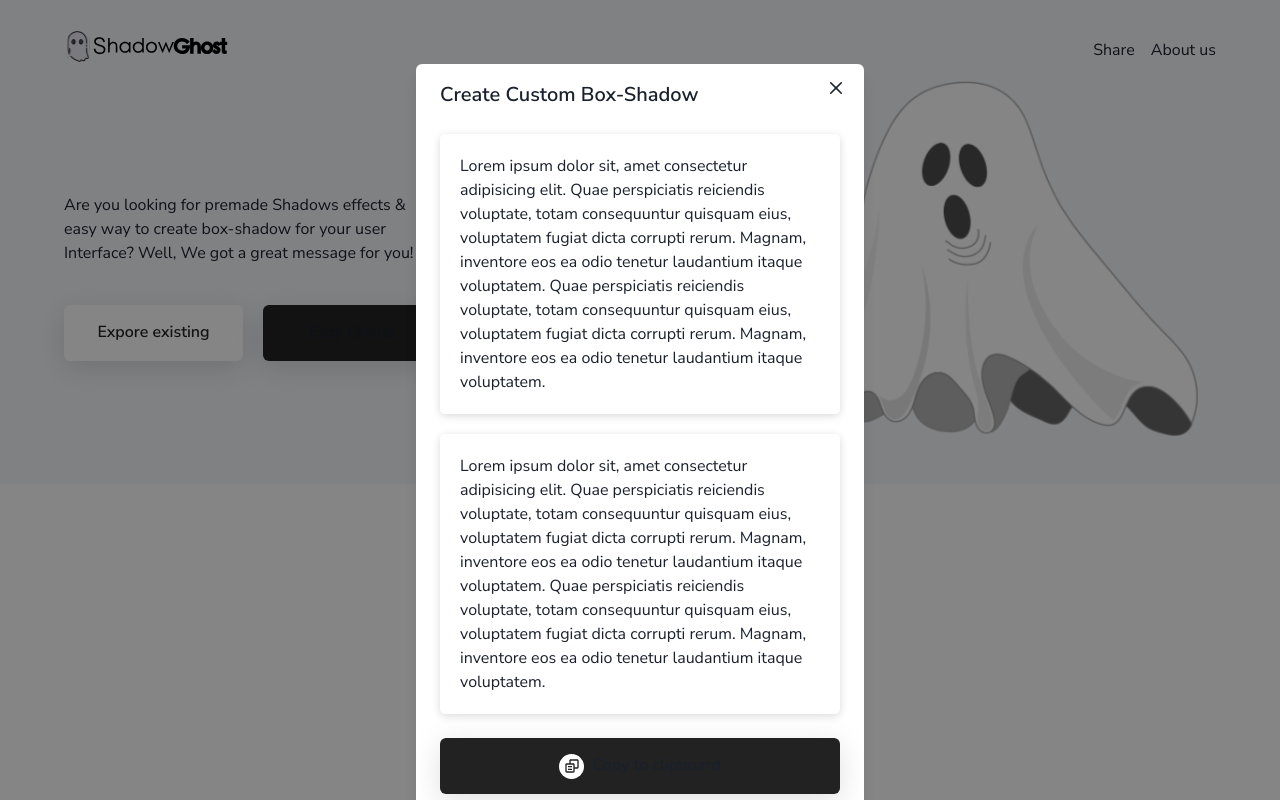
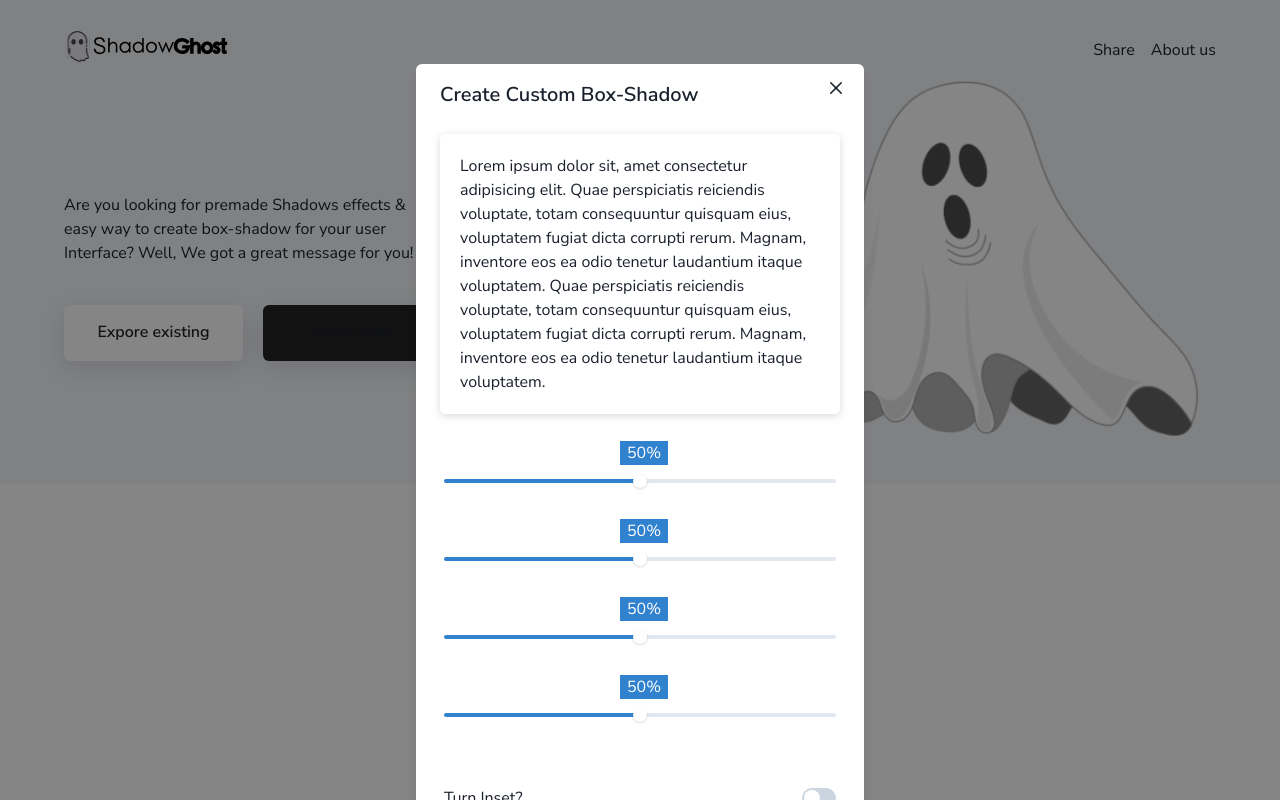
Before and after one commit to TyperGuy/shadowghost, a Next.js app: page / in a window 1280 px wide. Both pictures are taken after a click on the button "Eazy Create". Built offline with nearby package versions, Linux system fonts and the light colour scheme.

Commit message:
feat : add slider component

```diff
--- a/views/call2action/index.tsx
+++ b/views/call2action/index.tsx
@@ -1,11 +1,36 @@
-import { Box, Button, Flex, Img, Modal, ModalBody, ModalCloseButton, ModalContent, ModalFooter, ModalHeader, ModalOverlay, Text, useDisclosure, useToast } from "@chakra-ui/react";
+import {
+  Box,
+  Button,
+  Flex,
+  FormControl,
+  FormLabel,
+  Heading,
+  Img,
+  Modal,
+  ModalBody,
+  ModalCloseButton,
+  ModalContent,
+  ModalFooter,
+  ModalHeader,
+  ModalOverlay,
+  Slider,
+  SliderFilledTrack,
+  SliderMark,
+  SliderThumb,
+  SliderTrack,
+  Switch,
+  Text,
+  useDisclosure,
+  useToast,
+} from "@chakra-ui/react";
 import type { NextPage } from "next";
 import Styles from "./Call2Action.module.scss";
-import {BiCopyAlt as Copy} from 'react-icons/bi';
-
+import { BiCopyAlt as Copy } from "react-icons/bi";
+import { useState } from "react";
 
 export const Call2Action: NextPage = () => {
   const { isOpen, onOpen, onClose } = useDisclosure();
+  const [sliderValue, setSliderValue] = useState(50);
   const toast = useToast();
   return (
     <>
@@ -13,15 +38,19 @@ export const Call2Action: NextPage = () => {
         <div className={Styles.innerContainer}>
           <Flex direction="column" gap={10}>
             <Text maxW={378}>
-        Are you looking for premade Shadows effects & easy way to
-        create box-shadow for your user Interface? Well, We got a great message for you!
+              Are you looking for premade Shadows effects & easy way to create
+              box-shadow for your user Interface? Well, We got a great message
+              for you!
             </Text>
-        <Flex gap={5}className={Styles.buttonContainer}>
+            <Flex gap={5} className={Styles.buttonContainer}>
               <Button className={Styles.button}> Expore existing</Button>
-          <Button onClick={onOpen} className={Styles.button}> Eazy Create</Button>
+              <Button onClick={onOpen} className={Styles.button}>
+                {" "}
+                Eazy Create
+              </Button>
             </Flex>
           </Flex>
-      <Img className={Styles.img} src="/ghost.png"/>
+          <Img className={Styles.img} src="/ghost.png" />
         </div>
       </div>
       <Modal isOpen={isOpen} onClose={onClose}>
@@ -30,36 +59,118 @@ export const Call2Action: NextPage = () => {
           <ModalHeader>Create Custom Box-Shadow</ModalHeader>
           <ModalCloseButton />
           <ModalBody>
-            <Flex direction="column" gap={5}>
-              <Flex borderRadius={5} padding={5} boxShadow=" rgba(0, 0, 0, 0.15) 0px 2px 8px;">
+            <Flex direction="column" gap={10}>
+              <Flex
+                borderRadius={5}
+                padding={5}
+                boxShadow=" rgba(0, 0, 0, 0.15) 0px 2px 8px;"
+              >
                 <Text>
-                  Lorem ipsum dolor sit, amet consectetur
-                  adipisicing elit. Quae perspiciatis reiciendis
-                  voluptate, totam consequuntur quisquam eius,
-                  voluptatem fugiat dicta corrupti rerum. Magnam,
-                  inventore eos ea odio tenetur laudantium itaque
-                  voluptatem.
-                  Quae perspiciatis reiciendis
-                  voluptate, totam consequuntur quisquam eius,
-                  voluptatem fugiat dicta corrupti rerum. Magnam,
-                  inventore eos ea odio tenetur laudantium itaque
-                  voluptatem.
+                  Lorem ipsum dolor sit, amet consectetur adipisicing elit. Quae
+                  perspiciatis reiciendis voluptate, totam consequuntur quisquam
+                  eius, voluptatem fugiat dicta corrupti rerum. Magnam,
+                  inventore eos ea odio tenetur laudantium itaque voluptatem.
+                  Quae perspiciatis reiciendis voluptate, totam consequuntur
+                  quisquam eius, voluptatem fugiat dicta corrupti rerum. Magnam,
+                  inventore eos ea odio tenetur laudantium itaque voluptatem.
                 </Text>
               </Flex>
-              <Flex borderRadius={5} padding={5} boxShadow=" rgba(0, 0, 0, 0.15) 0px 2px 8px;">
-                <Text>
-                  Lorem ipsum dolor sit, amet consectetur
-                  adipisicing elit. Quae perspiciatis reiciendis
-                  voluptate, totam consequuntur quisquam eius,
-                  voluptatem fugiat dicta corrupti rerum. Magnam,
-                  inventore eos ea odio tenetur laudantium itaque
-                  voluptatem.
-                  Quae perspiciatis reiciendis
-                  voluptate, totam consequuntur quisquam eius,
-                  voluptatem fugiat dicta corrupti rerum. Magnam,
-                  inventore eos ea odio tenetur laudantium itaque
-                  voluptatem.
-                </Text>
+              <Flex
+                borderRadius={5}
+                padding={"20px 4px"}
+                direction="column"
+                gap={16}
+              >
+                <Slider
+                  aria-label="slider-ex-6"
+                  onChange={(val) => setSliderValue(val)}
+                >
+                  <SliderMark
+                    value={sliderValue}
+                    textAlign="center"
+                    bg="blue.500"
+                    color="white"
+                    mt="-10"
+                    ml="-5"
+                    w="12"
+                  >
+                    {sliderValue}%
+                  </SliderMark>
+                  <SliderTrack>
+                    <SliderFilledTrack />
+                  </SliderTrack>
+                  <SliderThumb />
+                </Slider>
+                <Slider
+                  aria-label="slider-ex-6"
+                  onChange={(val) => setSliderValue(val)}
+                >
+                  <SliderMark
+                    value={sliderValue}
+                    textAlign="center"
+                    bg="blue.500"
+                    color="white"
+                    mt="-10"
+                    ml="-5"
+                    w="12"
+                  >
+                    {sliderValue}%
+                  </SliderMark>
+                  <SliderTrack>
+                    <SliderFilledTrack />
+                  </SliderTrack>
+                  <SliderThumb />
+                </Slider>
+                <Slider
+                  aria-label="slider-ex-6"
+                  onChange={(val) => setSliderValue(val)}
+                >
+                  <SliderMark
+                    value={sliderValue}
+                    textAlign="center"
+                    bg="blue.500"
+                    color="white"
+                    mt="-10"
+                    ml="-5"
+                    w="12"
+                  >
+                    {sliderValue}%
+                  </SliderMark>
+                  <SliderTrack>
+                    <SliderFilledTrack />
+                  </SliderTrack>
+                  <SliderThumb />
+                </Slider>
+                <Slider
+                  aria-label="slider-ex-6"
+                  onChange={(val) => setSliderValue(val)}
+                >
+                  <SliderMark
+                    value={sliderValue}
+                    textAlign="center"
+                    bg="blue.500"
+                    color="white"
+                    mt="-10"
+                    ml="-5"
+                    w="12"
+                  >
+                    {sliderValue}%
+                  </SliderMark>
+                  <SliderTrack>
+                    <SliderFilledTrack />
+                  </SliderTrack>
+                  <SliderThumb />
+                </Slider>
+                <FormControl
+                  display="flex"
+                  alignItems="center"
+                  justifyContent="space-between"
+                >
+                  <FormLabel htmlFor="email-alerts" mb="0">
+                    Turn Inset?
+                  </FormLabel>
+                  <Switch id="email-alerts" />
+                </FormControl>
               </Flex>
             </Flex>
           </ModalBody>
@@ -73,22 +184,25 @@ export const Call2Action: NextPage = () => {
                   borderRadius="50%"
                   justify="center"
                   align="center"
-                bg="#fff">
-                  <Copy
-                    color="#222"/>
-              </Flex>}
+                  bg="#fff"
+                >
+                  <Copy color="#222" />
+                </Flex>
+              }
               className={Styles.copyButton}
               onClick={() =>
                 toast({
-                    position: 'bottom-left',
+                  position: "bottom-left",
                   render: () => (
-                      <Box className={Styles.toast} color='#222' p={3} bg='#fff'>
+                    <Box className={Styles.toast} color="#222" p={3} bg="#fff">
                       {`Copied to clipboard. You can now " CTR + V "`}
                     </Box>
                   ),
                 })
               }
-                > Copy to clipboard
+            >
+              {" "}
+              Copy to clipboard
             </Button>
           </ModalFooter>
         </ModalContent>
```
Lines whose indentation alone changed are shown as unchanged.
